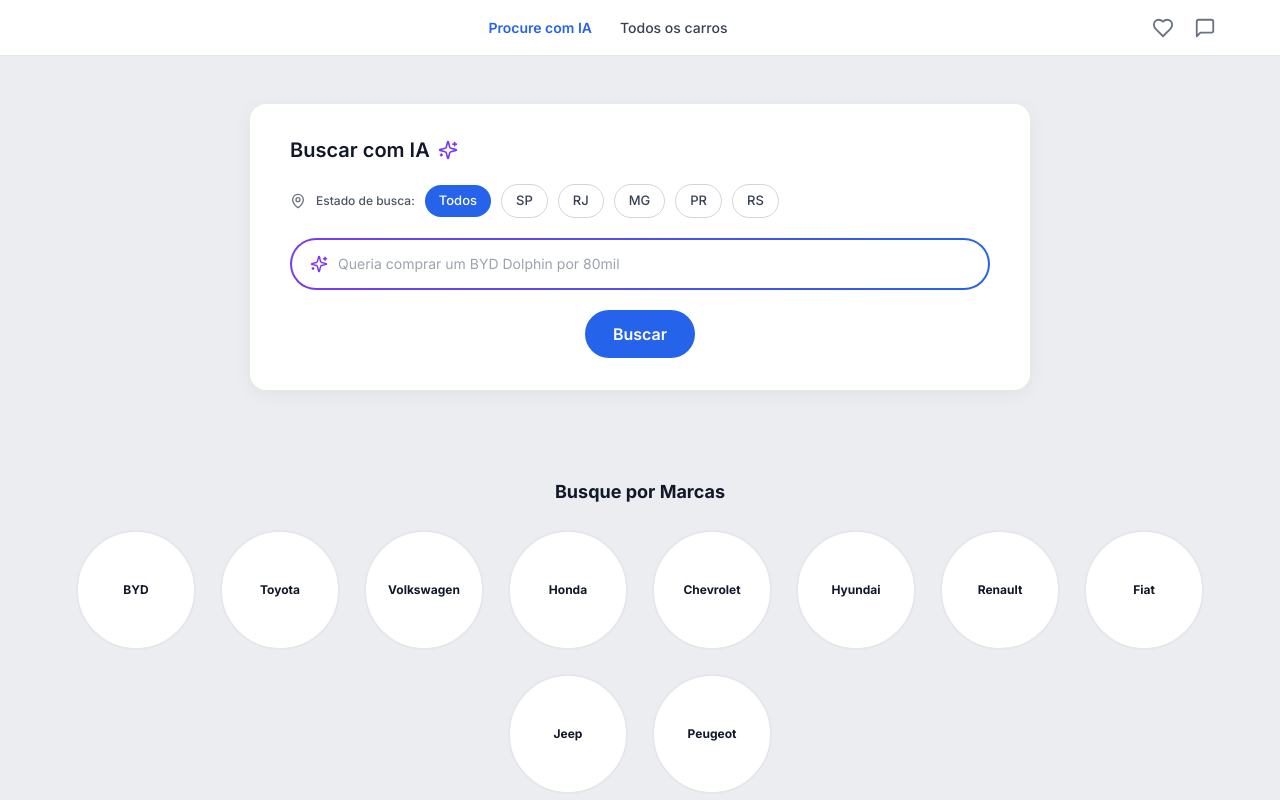
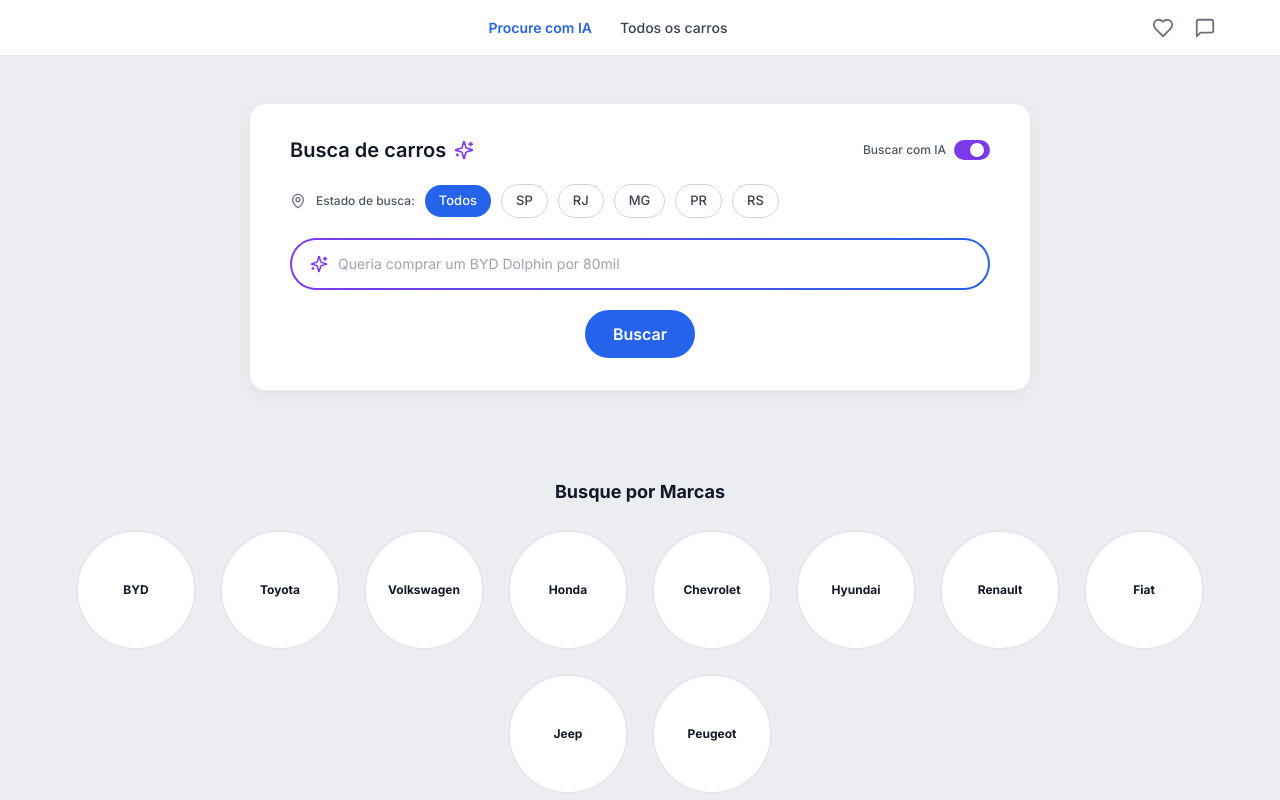
Before and after one commit to NicolasRamonm/kb-buscador-de-carros, a Next.js app: page / in a window 1280 px wide. Shown: the top 800 px of the page. Built offline with nearby package versions, Linux system fonts and the light colour scheme.

Commit message:
feat: adiciona busca sem IA

```diff
--- a/src/components/blocks/HeroSearchIA.tsx
+++ b/src/components/blocks/HeroSearchIA.tsx
@@ -1,6 +1,7 @@
 "use client";
 
 import { useState } from "react";
+import clsx from "clsx";
 import { Sparkles, MapPin } from "lucide-react";
 import { Chip } from "@/components/ui/chip";
 import { Button } from "@/components/ui/button";
@@ -9,26 +10,51 @@ import { AVAILABLE_STATES } from "@/backend/data/city-state-map";
 const STATE_OPTIONS = ["Todos", ...AVAILABLE_STATES] as const;
 
 interface HeroSearchIAProps {
-  onSearch: (query: string, userState?: string) => void;
+  onSearch: (query: string, userState?: string, useAI?: boolean) => void;
 }
 
 export function HeroSearchIA({ onSearch }: HeroSearchIAProps) {
   const [query, setQuery] = useState("");
   const [selectedState, setSelectedState] = useState<string>("Todos");
+  const [useAI, setUseAI] = useState<boolean>(true);
 
   const handleSubmit = () => {
     const state = selectedState === "Todos" ? undefined : selectedState;
-    onSearch(query || "Carro confortável para família na cidade", state);
+    const finalQuery =
+      useAI ? query || "Carro confortável para família na cidade" : query;
+    onSearch(finalQuery, state, useAI);
   };
 
   return (
     <div className="w-full max-w-[780px] rounded-2xl bg-white p-8 shadow-[0_4px_20px_rgba(0,0,0,0.05)] md:px-10">
       <div className="flex flex-col gap-5">
-        <div className="flex flex-wrap items-center gap-2">
-          <span className="text-lg font-semibold text-gray-900 md:text-xl">
-            Buscar com IA
-          </span>
-          <Sparkles size={20} className="text-violet-600" />
+        <div className="flex flex-wrap items-center justify-between gap-3">
+          <div className="flex items-center gap-2">
+            <span className="text-lg font-semibold text-gray-900 md:text-xl">
+              Busca de carros
+            </span>
+            <Sparkles size={20} className="text-violet-600" />
+          </div>
+          <div className="flex items-center gap-2">
+            <span className="text-xs font-medium text-gray-600">
+              Buscar com IA
+            </span>
+            <button
+              type="button"
+              onClick={() => setUseAI((prev) => !prev)}
+              className={clsx(
+                "relative inline-flex h-5 w-9 items-center rounded-full transition-colors",
+                useAI ? "bg-violet-600" : "bg-gray-300"
+              )}
+            >
+              <span
+                className={clsx(
+                  "inline-block h-3.5 w-3.5 transform rounded-full bg-white shadow transition-transform",
+                  useAI ? "translate-x-4" : "translate-x-1"
+                )}
+              />
+            </button>
+          </div>
         </div>
 
         {/* State selector */}
--- a/src/components/features/car-results/CarResultsFeature.tsx
+++ b/src/components/features/car-results/CarResultsFeature.tsx
@@ -19,6 +19,8 @@ export function CarResultsFeature() {
   const query = params.get("q") ?? "";
   const brandFilter = params.get("brand") ?? "";
   const userState = params.get("state") ?? "";
+  const mode = params.get("mode") ?? "ai";
+  const simpleMode = mode === "simple";
 
   const [priceRange, setPriceRange] = useState<[number, number]>([0, 200000]);
   const [carType, setCarType] = useState("");
@@ -29,7 +31,7 @@ export function CarResultsFeature() {
   const [showFinancingPopup, setShowFinancingPopup] = useState(false);
 
   useEffect(() => {
-    if (!query || brandFilter) return;
+    if (!query || brandFilter || simpleMode) return;
     let cancelled = false;
     setLoading(true);
 
@@ -50,7 +52,7 @@ export function CarResultsFeature() {
       });
 
     return () => { cancelled = true; };
-  }, [query, brandFilter, userState]);
+  }, [query, brandFilter, userState, simpleMode]);
 
   const brandCars = useMemo(() => {
     if (!brandFilter) return [];
@@ -129,7 +131,10 @@ export function CarResultsFeature() {
     <div className="flex flex-col gap-6 px-[72px] pb-10 pt-6">
       {/* Header */}
       <header className="flex items-center justify-between">
-        <BackNav href="/" label="Voltar para busca com IA" />
+        <BackNav
+          href="/"
+          label={simpleMode ? "Voltar para busca" : "Voltar para busca com IA"}
+        />
         <div className="flex-1" />
         <span className="text-xs text-gray-600">
           {loading ? "Buscando..." : `${filtered.length} carros encontrados`}
--- a/src/components/features/car-search/CarSearchFeature.tsx
+++ b/src/components/features/car-search/CarSearchFeature.tsx
@@ -10,9 +10,10 @@ export function CarSearchFeature() {
   const router = useRouter();
   const cars = getCatalogCars();
 
-  const handleSearch = (query: string, userState?: string) => {
+  const handleSearch = (query: string, userState?: string, useAI: boolean = true) => {
     const params = new URLSearchParams({ q: query });
     if (userState) params.set("state", userState);
+    if (!useAI) params.set("mode", "simple");
     router.push(`/resultados?${params.toString()}`);
   };
 
```
